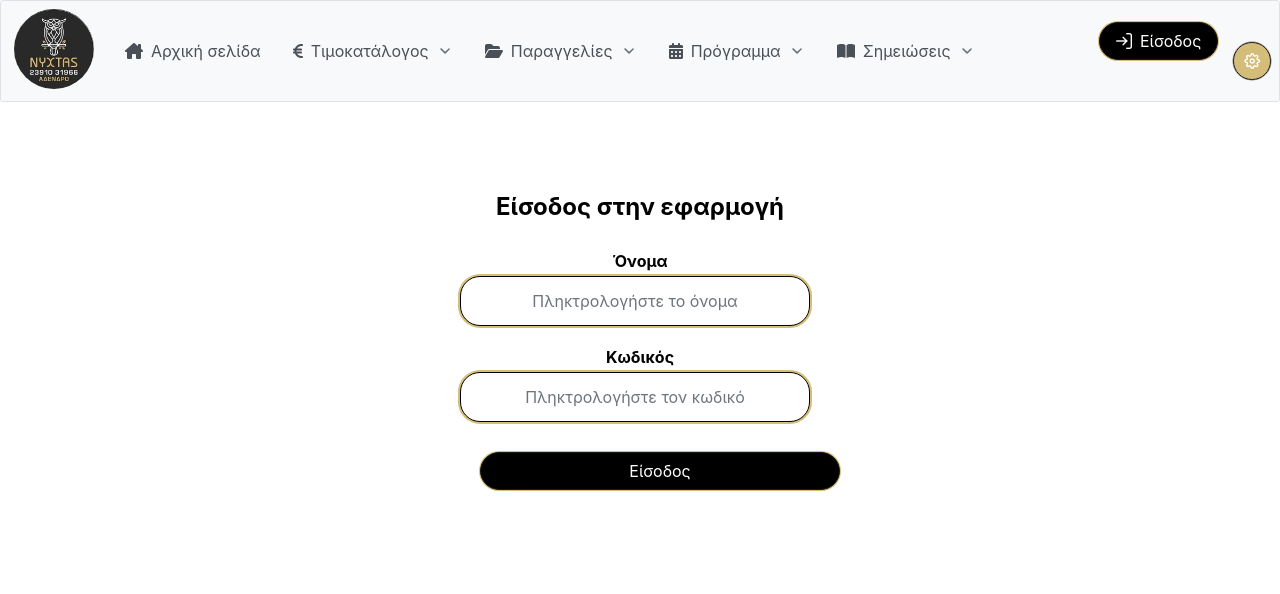
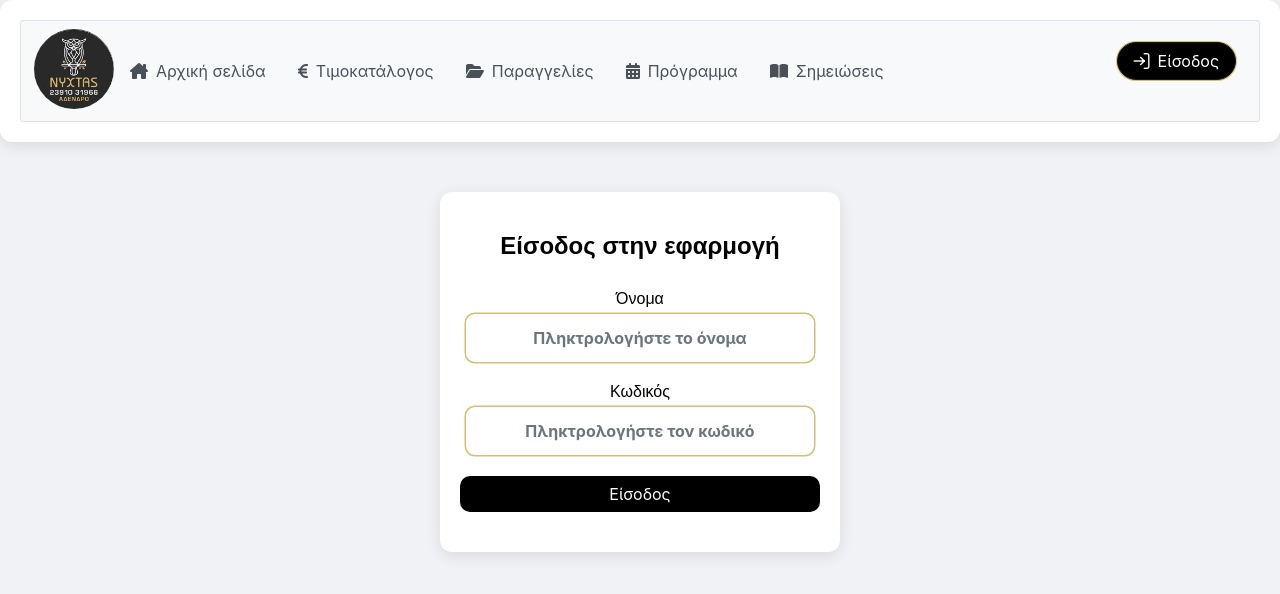
Before and after one commit to dimichat8/store-app-frontend, a React (Create React App) app: page / in a window 1280 px wide. Shown: the top 594 px of the page. Built offline with nearby package versions, Linux system fonts and the light colour scheme.

Commit message:
general changes

```diff
--- a/package.json
+++ b/package.json
@@ -9,6 +9,7 @@
     "@testing-library/jest-dom": "^6.6.3",
     "@testing-library/react": "^16.2.0",
     "@testing-library/user-event": "^13.5.0",
+    "axios": "^1.12.1",
     "primeicons": "^7.0.0",
     "primereact": "^10.9.4",
     "react": "^19.0.0",
--- a/public/index.html
+++ b/public/index.html
@@ -24,7 +24,7 @@
       work correctly both with client-side routing and a non-root public URL.
       Learn how to configure a non-root public URL by running `npm run build`.
     -->
-    <title>Store App</title>
+    <title>Αρτολιχουδίες</title>
   </head>
   <body>
     <noscript>You need to enable JavaScript to run this app.</noscript>
--- a/src/components/SharedDataTable.js
+++ b/src/components/SharedDataTable.js
@@ -25,7 +25,6 @@ const SharedDataTable = ({
     setSearchTerm(e.target.value);
   };
 
-  // Function to render edit and delete buttons
   const actionBodyTemplate = (rowData) => {
     return (
       <div>
@@ -56,7 +55,7 @@ const SharedDataTable = ({
           type="text"
           value={searchTerm}
           onChange={handleSearchChange}
-          className="search-input mr-2"
+          className="input-text-search"
         />
         <Button
           icon="pi pi-plus"
@@ -76,7 +75,6 @@ const SharedDataTable = ({
         {fields.map((field, index) => (
           <Column key={index} field={field} header={headers[index]} style={{ width: '25%' }} />
         ))}
-        {/* Add a column for actions */}
         <Column body={actionBodyTemplate} header="Δράσεις" />
       </DataTable>
     </div>
--- a/src/components/login/LoginPage.css
+++ b/src/components/login/LoginPage.css
@@ -1,35 +1,37 @@
-.input-text-username {
-    border-radius: 20px;
-    border-color: black;
+
+
+.input-text-username-password {
+    border-radius: 10px;
     padding: 0.5em 1em;
     min-width: 350px;
-    height: 50px;
-    transition: background-color 0.2s;
-    margin-right: 20px;
-    box-shadow: 0 0 0 2px rgba(204, 173, 87, 0.788) !important;
-    box-sizing: border-box;
-    font-size: 16px;
-    line-height: 1.5;
+    min-height: 50px;
+    transition: background-color 0.2s, box-shadow 0.2s, border-color 0.2s;
+    margin: 0 auto 20px auto;
+    display: block;
+    box-shadow: 0 0 0 0.5px rgba(204, 173, 87, 0.788) !important;
+    border: 1px solid rgba(204, 173, 87, 0.788) !important;
+    font-weight: bold;
     text-align: center;
 }
 
-.input-text-password {
-    border-radius: 20px;
-    border-color: black;
-    padding: 0.5em 1em;
-    min-width: 350px;
-    height: 50px;
-    transition: background-color 0.2s;
-    margin-right: 20px;
-    margin-bottom: 30px;
-    box-shadow: 0 0 0 2px rgba(204, 173, 87, 0.788) !important;
-    box-sizing: border-box;
-    font-size: 16px;
-    line-height: 1.5;
-    text-align: center;
+.input-text-username-password:hover,
+.input-text-username-password:focus {
+    border-color: rgba(153, 101, 21, 0.9) !important;
+    box-shadow: 0 0 0 0.2rem rgba(204, 173, 87, 0.4) !important;
 }
 
 .centered-header {
     margin-bottom: 30px;
     text-align: center;
 }
+
+.sign-in-button-pricelist {
+    display: block;
+    margin: 20px auto;
+    box-shadow: none !important;
+    outline: none;
+    background-color: black !important;
+    color: white;
+    border-radius: 10px;
+    border: none;
+}
--- a/src/components/login/LoginPage.js
+++ b/src/components/login/LoginPage.js
@@ -46,30 +46,26 @@ const LoginPage = () => {
             <Toast ref={toast} />
             <form onSubmit={handleLogin}>
                 <div className="p-field">
-                <label htmlFor="username" style={{ textAlign: 'center', width: '100%'}}>
-                    <h4 style={{ marginBottom: '5px', textAlign: 'center' }}>Όνομα</h4>
-                </label>
+                <label className="center-label">Όνομα</label>
                     <InputText
                         id="username"
                         value={username}
                         onChange={(e) => setUsername(e.target.value)}
                         placeholder="Πληκτρολογήστε το όνομα"
-                        className='input-text-username'
+                        className='input-text-username-password'
                     />
                     {errors.username && <div style={{ textAlign: 'center', color: 'red', fontSize: '0.9em' }}>{errors.username}</div>}
                 </div>
 
                 <div className="p-field">
-                    <label htmlFor="username" style={{ textAlign: 'center', width: '100%'}}>
-                        <h4 style={{ marginBottom: '5px', textAlign: 'center' }}>Κωδικός</h4>
-                    </label>
+                    <label className="center-label">Κωδικός</label>
                     <InputText
                         id="password"
                         value={password}
                         onChange={(e) => setPassword(e.target.value)}
                         type="password"
                         placeholder="Πληκτρολογήστε τον κωδικό"
-                        className='input-text-password'
+                        className='input-text-username-password'
                     />
                     {errors.password && <div style={{textAlign: 'center', color: 'red', fontSize: '0.9em' }}>{errors.password}</div>}
                 </div>
@@ -77,7 +73,7 @@ const LoginPage = () => {
                 <Button
                     type="submit"
                     label="Είσοδος"
-                    className="custom-black-button"
+                    className="sign-in-button-pricelist"
                     style={{ width: '100%' }}
                     rounded
                 />
--- a/src/components/navBar/NavBar.js
+++ b/src/components/navBar/NavBar.js
@@ -1,28 +1,13 @@
 import React, { useState } from 'react';
 import { Menubar } from 'primereact/menubar';
-import { InputText } from 'primereact/inputtext';
 import { Button } from 'primereact/button';
 import { FontAwesomeIcon } from '@fortawesome/react-fontawesome';
 import {
-    faHouseChimney,
-    faEuroSign,
-    faBreadSlice,
-    faCookieBite,
-    faPizzaSlice,
-    faWineBottle,
-    faWhiskeyGlass,
-    faWineGlassEmpty,
-    faBeerMugEmpty,
-    faGlassWater,
-    faFolderOpen,
-    faBookMedical,
-    faClockRotateLeft,
-    faCalendarDays,
-    faCalendarPlus,
-    faBookOpen,
-    faNotesMedical,
-    faClipboard
-} from '@fortawesome/free-solid-svg-icons';import { Link } from 'react-router-dom';
+    faHouseChimney, faEuroSign, faBreadSlice, faCookieBite, faPizzaSlice,
+    faWineBottle, faFolderOpen, faBookMedical, faClockRotateLeft,
+    faCalendarDays, faCalendarPlus, faBookOpen, faNotesMedical, faClipboard
+} from '@fortawesome/free-solid-svg-icons';
+import { Link } from 'react-router-dom';
 import 'primereact/resources/themes/saga-blue/theme.css';
 import 'primereact/resources/primereact.min.css';
 import 'primeicons/primeicons.css';
@@ -31,8 +16,12 @@ import Settings from '../settings/Settings';
 import { Dialog } from 'primereact/dialog';
 
 const NavBar = ({ setImageUrl }) => {
+    const [isSettingsVisible, setIsSettingsVisible] = useState(false);
+    const [isLoggedIn, setLoggedIn] = useState(false);
 
-    const [isSettingsVisible, setIsSettingsVisible] = useState(false);
+    const handleLogin = () => {
+        setLoggedIn(true);
+    }
 
     const toggleSettingsVisibility = () => {
         setIsSettingsVisible(!isSettingsVisible);
@@ -40,265 +29,160 @@ const NavBar = ({ setImageUrl }) => {
 
     const items = [
         {
-            label: (
-                <Link to="/home" className="nav-link" style={{ textDecoration: 'none', color: 'inherit' }}>
-                    <div style={{ display: 'flex', alignItems: 'center' }}>
+            template: () => (
+                <Link to="/home" className="p-menuitem-link nav-link">
                     <FontAwesomeIcon icon={faHouseChimney} style={{ marginRight: '0.5em' }} />
                     Αρχική σελίδα
-                    </div>
                 </Link>
             )
         },
         {
-            label: (
-                <div className="nav-link" style={{ display: 'flex', alignItems: 'center', textDecoration: 'none', color: 'inherit' }}>
+            template: () => (
+                <div className="p-menuitem-link nav-link">
                     <FontAwesomeIcon icon={faEuroSign} style={{ marginRight: '0.5em' }} />
                     Τιμοκατάλογος
                 </div>
             ),
             items: [
                 {
-                    label: (
-                        <Link to="/breadlist" className="nav-link" style={{ textDecoration: 'none', color: 'inherit' }}>
-                            <div style={{ display: 'flex', alignItems: 'center' }}>
+                    template: () => (
+                        <Link to="/breadlist" className="p-menuitem-link nav-link">
                             <FontAwesomeIcon icon={faBreadSlice} style={{ marginRight: '0.5em' }} />
                             Άρτος
-                            </div>
                         </Link>
                     )
-
                 },
                 {
-                    label: (
-                        <Link to="/breakfast" className="nav-link" style={{ textDecoration: 'none', color: 'inherit' }}>
-                            <div style={{ display: 'flex', alignItems: 'center' }}>
+                    template: () => (
+                        <Link to="/breakfast" className="p-menuitem-link nav-link">
                             <FontAwesomeIcon icon={faCookieBite} style={{ marginRight: '0.5em' }} />
                             Πρωινά
-                            </div>
                         </Link>
                     )
-
                 },
                 {
-                    label: (
-                        <div className="nav-link" style={{ display: 'flex', alignItems: 'center' }}>
+                    template: () => (
+                        <div className="p-menuitem-link nav-link">
                             <FontAwesomeIcon icon={faPizzaSlice} style={{ marginRight: '0.5em' }} />
                             Πίτσες
                         </div>
                     ),
                     items: [
                         {
-                            label: (
-                                <Link to="/cookedpizza" className="nav-link" style={{ textDecoration: 'none', color: 'inherit' }}>
-                                    <div  style={{ display: 'flex', alignItems: 'center' }}>
+                            template: () => (
+                                <Link to="/cookedpizza" className="p-menuitem-link nav-link">
                                     Ψημένες
-                                    </div>
                                 </Link>
-                            ),
+                            )
                         },
                         {
-                            label: (
-                                <Link to="/uncookedpizza" className="nav-link" style={{ textDecoration: 'none', color: 'inherit' }}>
-                                    <div style={{ display: 'flex', alignItems: 'center' }}>
+                            template: () => (
+                                <Link to="/uncookedpizza" className="p-menuitem-link nav-link">
                                     Άψητες
-                                    </div>
                                 </Link>
                             )
                         }
                     ]
                 },
                 {
-
-                    label: (
-                        <div className="nav-link" style={{ display: 'flex', alignItems: 'center' }}>
+                    template: () => (
+                        <div className="p-menuitem-link nav-link">
                             <FontAwesomeIcon icon={faWineBottle} style={{ marginRight: '0.5em' }} />
                             Κάβα
                         </div>
                     ),
                     items: [
+                        { template: () => <Link to="/drinks" className="p-menuitem-link nav-link">Ποτά</Link> },
+                        { template: () => <Link to="/wines" className="p-menuitem-link nav-link">Κρασιά</Link> },
+                        { template: () => <Link to="/beers" className="p-menuitem-link nav-link">Μπύρες</Link> },
+                        { template: () => <Link to="/softdrinks" className="p-menuitem-link nav-link">Αναψυκτικά</Link> }
+                    ]
+                }
+            ]
+        },
         {
-                            label: (
-                                <Link to="/drinks" className="nav-link" style={{ textDecoration: 'none', color: 'inherit' }}>
-                                    <div className="nav-link" style={{ display: 'flex', alignItems: 'center' }}>
-                                        Ποτά
+            template: () => (
+                <div className="p-menuitem-link nav-link">
+                    <FontAwesomeIcon icon={faFolderOpen} style={{ marginRight: '0.5em' }} />
+                    Παραγγελίες
                 </div>
+            ),
+            items: [
+                {
+                    template: () => (
+                        <Link to="/show/history" className="p-menuitem-link nav-link">
+                            <FontAwesomeIcon icon={faClockRotateLeft} style={{ marginRight: '0.5em' }} />
+                            Προβολή Ιστορικού
                         </Link>
                     )
                 },
                 {
-                            label: (
-                                <Link to="/wines" className="nav-link" style={{ textDecoration: 'none', color: 'inherit' }}>
-                                    <div className="nav-link" style={{ display: 'flex', alignItems: 'center' }}>
-                                        Κρασιά
-                                    </div>
-                                </Link>
-                            )
-                        },
-                        {
-                            label: (
-                                <Link to="/beers" className="nav-link" style={{ textDecoration: 'none', color: 'inherit' }}>
-                                    <div className="nav-link" style={{ display: 'flex', alignItems: 'center' }}>
-                                        Μπύρες
-                                    </div>
-                                </Link>
-                            )
-                        },
-                        {
-                            label: (
-                                <Link to="/softdrinks" className="nav-link" style={{ textDecoration: 'none', color: 'inherit' }}>
-                                    <div className="nav-link" style={{ display: 'flex', alignItems: 'center' }}>
-                                        Αναψυκτικά
-                                    </div>
+                    template: () => (
+                        <Link to="/addorder" className="p-menuitem-link nav-link">
+                            <FontAwesomeIcon icon={faBookMedical} style={{ marginRight: '0.5em' }} />
+                            Προσθήκη Παραγγελίας
                         </Link>
                     )
                 }
             ]
         },
         {
-                    label: '',
-                    icon: 'pi pi-fw pi-user-minus',
-
-                },
-            ]
-        },
-        {
-            label: (
-                <div className="nav-link" style={{ display: 'flex', alignItems: 'center', textDecoration: 'none', color: 'inherit' }}>
-                    <FontAwesomeIcon icon={faFolderOpen} style={{ marginRight: '0.5em' }} />
-                    Παραγγελίες
-                </div>
-            ),
-            items: [
-                {
-                    label: (
-                        <Link to="/addorder" className="nav-link" style={{ textDecoration: 'none', color: 'inherit' }}>
-                            <div style={{ display: 'flex', alignItems: 'center' }}>
-                                <FontAwesomeIcon icon={faBookMedical} style={{ marginRight: '0.5em' }} />
-                                Προσθήκη Παραγγελίας
-                            </div>
-                        </Link>
-                    )
-
-                },
-                {
-                    label: (
-                        <Link to="/addorder" className="nav-link" style={{ textDecoration: 'none', color: 'inherit' }}>
-                            <div style={{ display: 'flex', alignItems: 'center' }}>
-                                <FontAwesomeIcon icon={faClockRotateLeft} style={{ marginRight: '0.5em' }} />
-                                Προβολή Ιστορικού
-                            </div>
-                        </Link>
-                    ),
-                    items: [
-                        {
-                            label: 'Remove',
-                            icon: 'pi pi-fw pi-calendar-minus'
-                        }
-                    ]
-                }
-            ]
-        },
-        {
-            label: (
-                    <div className="nav-link" style={{ display: 'flex', alignItems: 'center' }}>
+            template: () => (
+                <div className="p-menuitem-link nav-link">
                     <FontAwesomeIcon icon={faCalendarDays} style={{ marginRight: '0.5em' }} />
                     Πρόγραμμα
                 </div>
             ),
             items: [
                 {
-                        label: (
-                            <Link to="/schedule" className="nav-link" style={{ textDecoration: 'none', color: 'inherit' }}>
-                                <div style={{ display: 'flex', alignItems: 'center' }}>
+                    template: () => (
+                        <Link to="/schedule" className="p-menuitem-link nav-link">
                             <FontAwesomeIcon icon={faCalendarDays} style={{ marginRight: '0.5em' }} />
                             Πρόγραμμα
-                                </div>
                         </Link>
                     )
                 },
                 {
-                    label: (
-                        <Link to="/addschedule" className="nav-link" style={{ textDecoration: 'none', color: 'inherit' }}>
-                            <div style={{ display: 'flex', alignItems: 'center' }}>
+                    template: () => (
+                        <Link to="/addschedule" className="p-menuitem-link nav-link">
                             <FontAwesomeIcon icon={faCalendarPlus} style={{ marginRight: '0.5em' }} />
                             Προσθήκη Προγράμματος
-                            </div>
                         </Link>
                     )
                 }
             ]
-        },{
-            label: (
-                    <div className="nav-link" style={{ display: 'flex', alignItems: 'center' }}>
+        },
+        {
+            template: () => (
+                <div className="p-menuitem-link nav-link">
                     <FontAwesomeIcon icon={faBookOpen} style={{ marginRight: '0.5em' }} />
                     Σημειώσεις
                 </div>
             ),
             items: [
-                    { label: (
-                        <Link to="/notes/calendar" className="nav-link" style={{ textDecoration: 'none', color: 'inherit' }}>
-                            <div className="nav-link" style={{ display: 'flex', alignItems: 'center' }}>
-                                <FontAwesomeIcon icon={faClipboard} style={{ marginRight: '0.5em' }} />
-                                Σημειώσεις
-                            </div>
-                        </Link>
-                        )
-                    },
-                    {
-                        label: (
-                            <Link to="/notes/calendar" className="nav-link" style={{ textDecoration: 'none', color: 'inherit' }}>
-                                <div className="nav-link" style={{ display: 'flex', alignItems: 'center' }}>
-                                    <FontAwesomeIcon icon={faNotesMedical} style={{ marginRight: '0.5em' }} />
-                                    Προσθήκη
-                                </div>
-                            </Link>
-                            ),
-                    }
+                { template: () => <Link to="/notes/show/calendar" className="p-menuitem-link nav-link"><FontAwesomeIcon icon={faClipboard} style={{ marginRight: '0.5em' }} />Σημειώσεις</Link> },
+                { template: () => <Link to="/notes/add/calendar" className="p-menuitem-link nav-link"><FontAwesomeIcon icon={faNotesMedical} style={{ marginRight: '0.5em' }} />Προσθήκη Σημείωσης</Link> }
             ]
         }
     ];
 
     const start = (
         <div className="image-wrapper">
-            <div style={{ textAlign: 'center', marginRight: '15px' }}>
-                <img
-                    alt="logo"
-                    src="/photos/nyxtas.png"
-                    className="mr-2 rounded-image"
-                />
-            </div>
+            <img alt="logo" src="/nyxtas.png" className="mr-2 rounded-image" />
         </div>
     );
 
     const end = (
         <div className="flex align-items-center">
-        {/* <InputText placeholder="Αναζήτηση" type="text" className="search-input mr-2" rounded /> */}
-            <Link to="/login" style={{ textDecoration: 'none' }}>
-                <Button
-                    label="Είσοδος"
-                    icon="pi pi-sign-in"
-                    className="custom-black-button"
-                    rounded
-                />
+            {!isLoggedIn && (
+            <Link to="/" style={{ textDecoration: 'none' }}>
+                <Button label="Είσοδος" icon="pi pi-sign-in" className="custom-black-button" rounded />
             </Link>
-            <Button
-                icon="pi pi-cog"
-                className="setting-button"
-                rounded
-                outlined
-                aria-label="Settings"
-                onClick={toggleSettingsVisibility} // Show settings dialog
-            />
-
-            {/* Dialog for Settings */}
-            <Dialog
-                header="Ρυθμίσεις"
-                visible={isSettingsVisible}
-                onHide={toggleSettingsVisibility} // Hide dialog on close
-                style={{ width: '400px' }} // Set a fixed width for the dialog
-            >
-                <Settings /> {/* Include the Settings component */}
-            </Dialog>
+            )}
+            {/* <Button icon="pi pi-cog" className="setting-button" rounded outlined aria-label="Settings" onClick={toggleSettingsVisibility} />
+            <Dialog header="Ρυθμίσεις" visible={isSettingsVisible} onHide={toggleSettingsVisibility} style={{ width: '400px' }}>
+                <Settings />
+            </Dialog> */}
         </div>
     );
 
```
Also changed, not shown: src/App.js (+6 -2 lines), src/components/home/Home.js (+14 -10 lines), src/components/navBar/NavBar.css (+23 -3 lines), src/components/priceList/breakfast/Βreakfast.js (+42 -53 lines), public/photos/nyxtas.png (deleted), 1 other file (tests, documents, lock files or other folders). Lines whose indentation alone changed are shown as unchanged.
